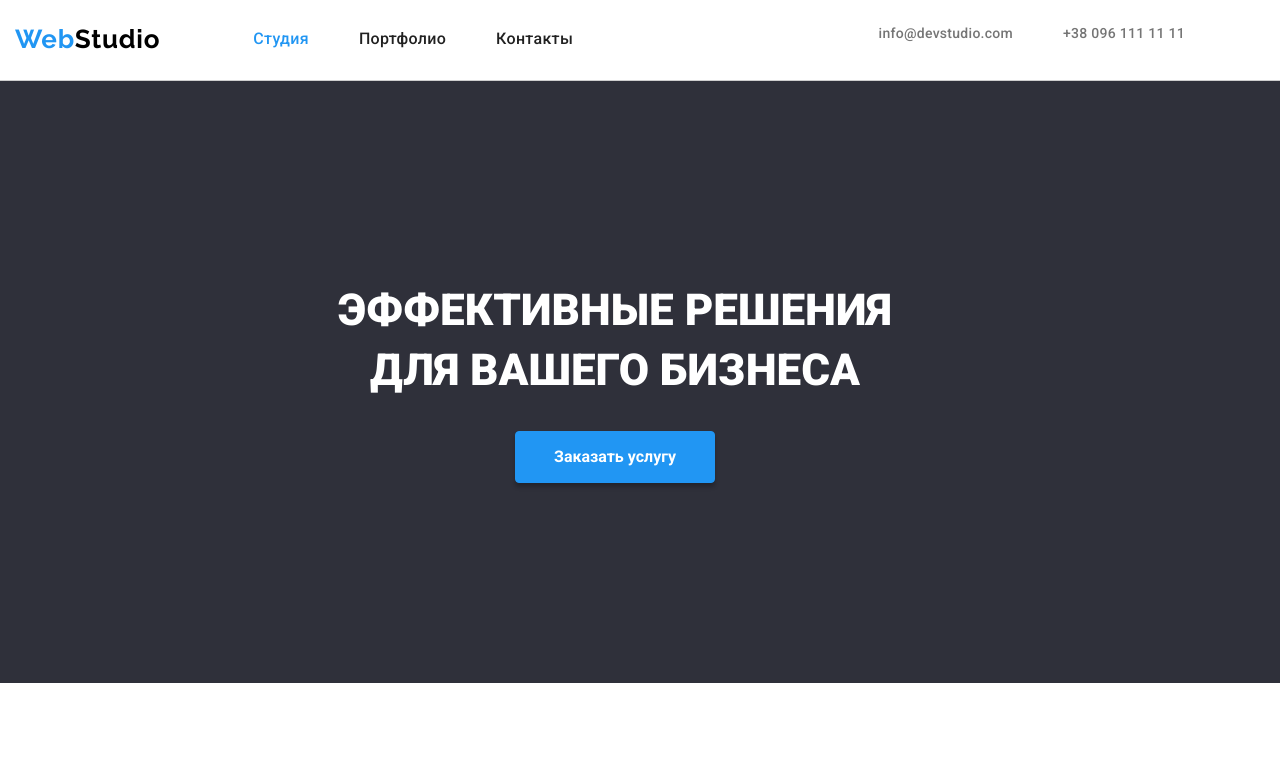
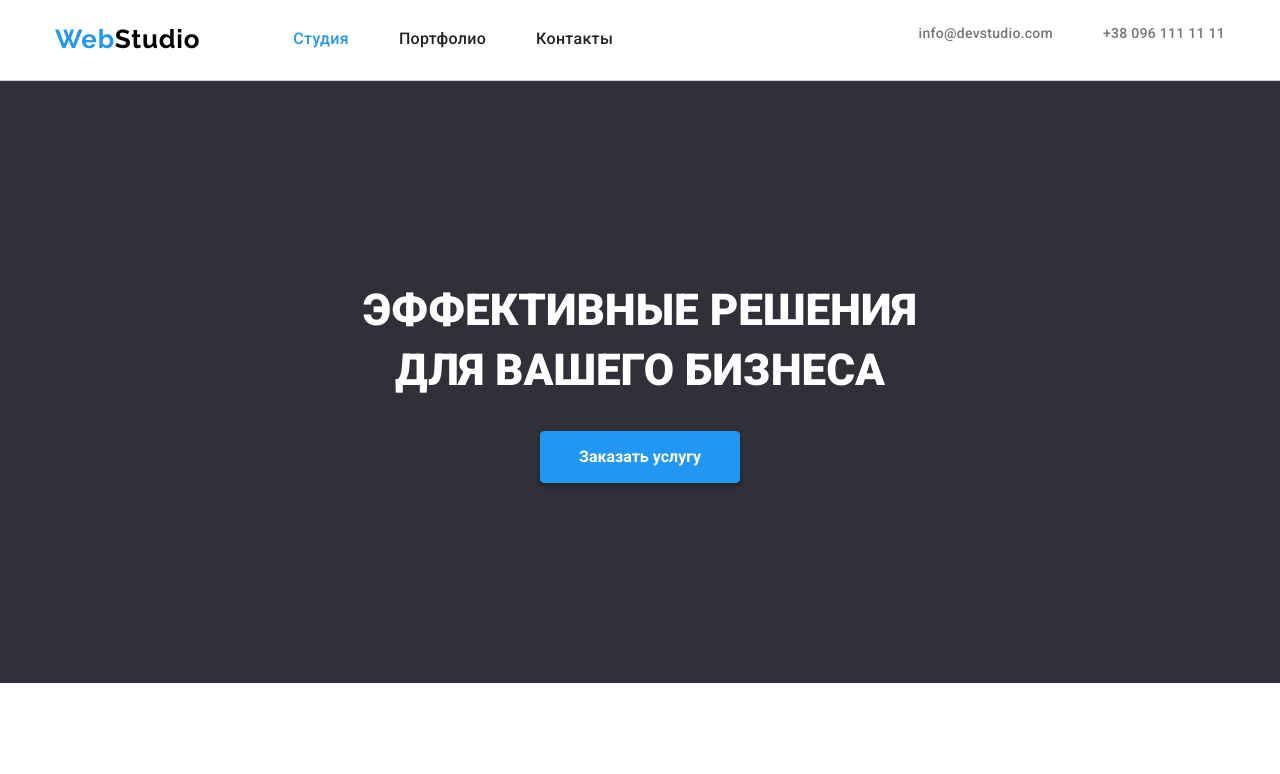
Before and after one commit to Bohdana-Halenko/goit-markup-hw-03, a plain HTML site: page index.html in a window 1280 px wide. Shown: the top 774 px of the page. Drawn offline with nearby package versions, Linux system fonts and the light colour scheme.

Commit message:
изменяет margin

```diff
--- a/css/style.css
+++ b/css/style.css
@@ -17,6 +17,7 @@ body {
   background-color: var(--primary-background-color);
   font-family: "Roboto", sans-serif;
   font-weight: 400;
+  margin: 0;
 }
 *,
 ::after,
@@ -46,12 +47,11 @@ p {
 img {
   display: block;
 }
-.container,
-.container-header {
+.container {
   width: 1200px;
   padding-left: 15px;
   padding-right: 15px;
-  margin: 0;
+  margin: 0 auto;
 }
 
 /* HEADER  */
--- a/index.html
+++ b/index.html
@@ -15,7 +15,7 @@
 <body>
     <!--Header-->
     <header class="header">
-        <div class="container-header">
+        <div class="container container-header">
             <nav class="navigation">
                 <a class="logo" href="./index.html" lang="en">Web<span class="logo-dark">Studio</span></a>
                 <ul class="site-nav list">
```
